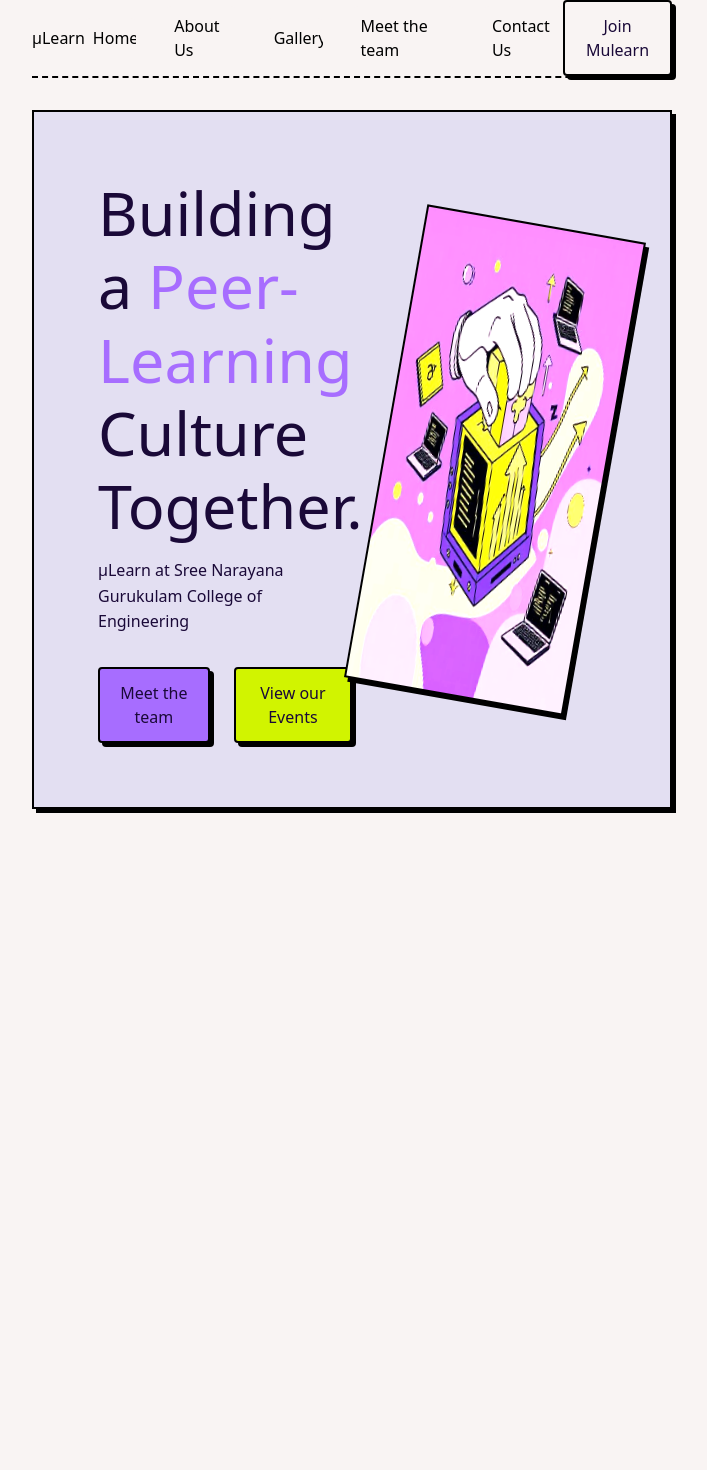
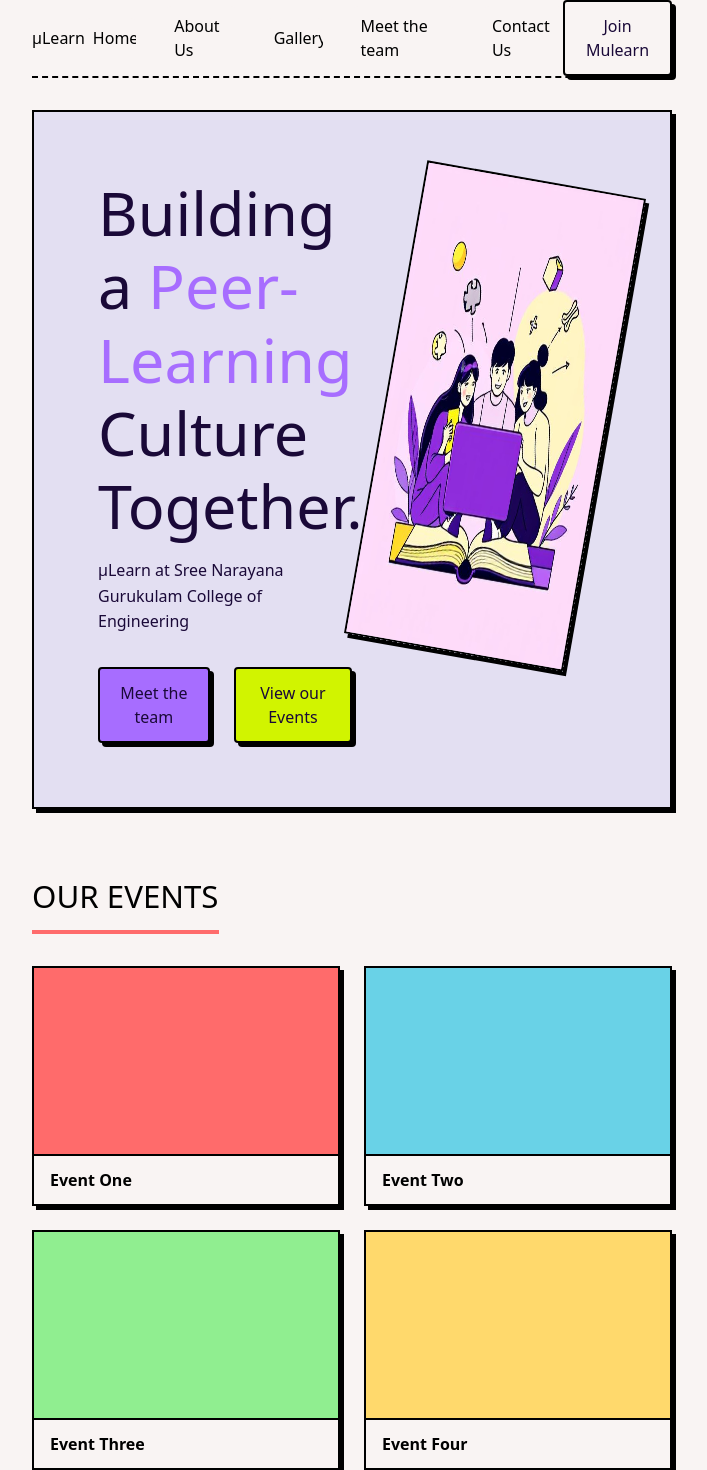
Before and after one commit to AadhilPaul/mulearn-sngce, a React (Vite) app: page / in a window 1280 px wide. Shown: the top 1470 px of the page, without its empty margins (288-995 px from the left). Before the commit the page ends 1001 px from the top, so only its background shows below. Built offline with nearby package versions, Linux system fonts and the light colour scheme.

Commit message:
events section

```diff
--- a/src/components/Navbar.module.css
+++ b/src/components/Navbar.module.css
@@ -1,5 +1,4 @@
 .navbar {
-  width: 100%;
   border-bottom: 2px dashed var(--border);
   background-color: var(--bg);
   position: sticky;
@@ -8,6 +7,7 @@
   display: flex;
   justify-content: center;
   align-items: center;
+  z-index: 1;
 }
 .navbarInner {
   box-sizing: border-box;
--- a/src/elements/NavbarItem.jsx
+++ b/src/elements/NavbarItem.jsx
@@ -14,17 +14,6 @@
         backgroundColor: isHover ? "#DAF5f0" : "var(--bg)",
       }}
     >
-      <motion.div className={styles.underline}
-      initial={{scaleX: 0}}
-      animate={{
-        scaleX: isHover ? 1 : 0,
-        opacity: isHover ? 1 : 0,
-      }}
-      transition={{
-        duration: .3,
-        ease: "easeOut"
-      }}
-      ></motion.div>
       {children}
     </motion.div>
   );
--- a/src/elements/NavbarItem.module.css
+++ b/src/elements/NavbarItem.module.css
@@ -6,13 +6,3 @@
   border-top-left-radius: 5px;
   border-top-right-radius: 5px;
 }
-
-.underline {
-  position: absolute;
-  transform-origin: left;
-  left: 0;
-  bottom: 0;
-  background-color: var(--border);
-  height: 3px;
-  width: 100%;
-}
--- a/src/pages/HomePage.jsx
+++ b/src/pages/HomePage.jsx
@@ -1,4 +1,5 @@
 import { Navbar } from "../components/Navbar";
+import { EventsSection } from "../sections/EventsSection";
 import { HeroSection } from "../sections/HeroSection";
 import styles from "./HomePage.module.css";
 
@@ -8,6 +9,7 @@
       <div className={styles.heroContainer}>
         <Navbar />
         <HeroSection />
+        <EventsSection/>
       </div>
     </>
   );
--- /dev/null
+++ b/src/sections/AboutSection.jsx
@@ -0,0 +1,27 @@
+import styles from "./AboutSection.module.css";
+import image1 from '../assets/images/hero2.jpeg'
+
+export const AboutSection = () => {
+  return (
+    <div className={styles.about}>
+      <h3 className={styles.title}>ABOUT US</h3>
+      <div className={styles.aboutBox}>
+        <div className={styles.content}>
+          <p>
+            At μLearn College Chapter, we believe learning should be exciting,
+            not just another task. We’re a student-led community that thrives on
+            curiosity, collaboration, and creativity. Through coding sprints,
+            design challenges, and peer-learning sessions, we create
+            opportunities to explore and grow together. More than just skills,
+            we focus on building confidence, connections, and a culture of
+            teamwork. Whether you’re just starting out or ready to work on bold
+            ideas, μLearn is the space where passion meets possibility
+          </p>
+        </div>
+        <div className={styles.images}>
+          <img src={image1}/>
+        </div>
+      </div>
+    </div>
+  );
+};
--- /dev/null
+++ b/src/sections/AboutSection.module.css
@@ -0,0 +1,43 @@
+.about {
+  margin-top: 64px;
+}
+
+.title {
+  padding-bottom: 10px;
+  display: inline-block;
+  border-bottom: 4px solid var(--danger);
+  font-size: var(--h4);
+}
+
+.aboutBox {
+  display: flex;
+  justify-content: space-between;
+  align-items: center;
+  padding: 2rem 4rem;
+  border: 2px solid var(--border);
+  background-color: var(--bg);
+  box-shadow: var(--shadow);
+  gap: 2rem;
+}
+
+.content {
+  width: 50%;
+  text-align: left;
+  line-height: 2.2;
+  color: var(--text);
+}
+
+.images {
+  flex: 0 0 auto;
+}
+
+.content p {
+    font-size: var(--p);
+}
+
+.images img {
+  height: 15rem;
+  width: 15rem;
+  box-shadow: var(--shadow);
+  border: 2px solid var(--border);
+}
--- /dev/null
+++ b/src/sections/EventsSection.jsx
@@ -0,0 +1,46 @@
+import styles from "./EventsSection.module.css";
+import { motion } from "framer-motion";
+import { useState } from "react";
+
+export const EventsSection = () => {
+  const [hoveredIndex, setHoveredIndex] = useState(null);
+
+  const events = [
+    { title: "Event One", color: "var(--danger)" },
+    { title: "Event Two", color: "var(--info)" },
+    { title: "Event Three", color: "var(--success)" },
+    { title: "Event Four", color: "var(--warning)" },
+  ];
+  return (
+    <div className={styles.eventsSection}>
+      <h3 className={styles.title}>OUR EVENTS</h3>
+      <div className={styles.events}>
+        {events.map((event, index) => (
+          <motion.div
+            onMouseEnter={() => setHoveredIndex(index)}
+            onMouseLeave={() => setHoveredIndex(null)}
+            animate={{
+              // scale: hoveredIndex === index ? 1.02 : 1,
+              x: hoveredIndex === index ? 4 : 0,
+              y: hoveredIndex === index ? 4 : 0,
+              boxShadow: hoveredIndex === index ? "none" : "var(--shadow)", // use a real val
+            }}
+            transition={{
+              x: { type: "spring", stiffness: 500, damping: 30 },
+              y: { type: "spring", stiffness: 500, damping: 30 },
+              boxShadow: { duration: 0.2 },
+            }}
+            key={index}
+            className={styles.eventCard}
+          >
+            <motion.div
+              className={styles.img}
+              style={{ backgroundColor: event.color }}
+            />
+            <div className={styles.eventTitle}>{event.title}</div>
+          </motion.div>
+        ))}
+      </div>
+    </div>
+  );
+};
--- /dev/null
+++ b/src/sections/EventsSection.module.css
@@ -0,0 +1,37 @@
+.eventsSection {
+  margin-top: 64px;
+}
+
+.title {
+  padding-bottom: 10px;
+  display: inline-block;
+  border-bottom: 4px solid var(--danger);
+  font-size: var(--h4);
+}
+.events {
+  margin-top: 32px;
+  display: grid;
+  grid-template-columns: repeat(2, 1fr);
+  grid-template-rows: repeat(2, 1fr);
+  grid-gap: 24px;
+}
+
+.eventCard {
+  display: flex;
+  flex-direction: column;
+  border: 2px solid var(--border);
+  height: 15rem;
+  box-shadow: var(--shadow);
+}
+
+.img {
+  flex: 9;
+  border-bottom: 2px solid var(--border);
+}
+
+.eventTitle {
+  flex: 1;
+  font-weight: bold;
+  text-transform: capitalize;
+  padding: 12px 16px;
+}
--- a/src/sections/HeroSection.jsx
+++ b/src/sections/HeroSection.jsx
@@ -1,6 +1,6 @@
 import styles from "./HeroSection.module.css";
 import { PrimaryButton, SecondaryButton } from "../elements/Button";
-import image from "../assets/images/hero2.jpeg";
+import image from "../assets/images/hero3.jpg";
 import { motion } from "framer-motion";
 
 export const HeroSection = () => {
@@ -23,7 +23,8 @@
         <div className={styles.images}>
           <motion.img
             src={image}
-            animate={{ rotate: 10, filter: "brightness(1.2)"}}
+
+            animate={{ rotate: 10}}
           />
         </div>
       </div>
--- a/src/sections/HeroSection.module.css
+++ b/src/sections/HeroSection.module.css
@@ -1,8 +1,7 @@
 .heroSection {
   margin-top: 2rem;
   display: flex;
-  justify-content: center;
-  align-items: center;
+  justify-content: space-between;
   gap: 2rem;
   padding: 4rem 4rem;
   border: 2px solid var(--border);
```
